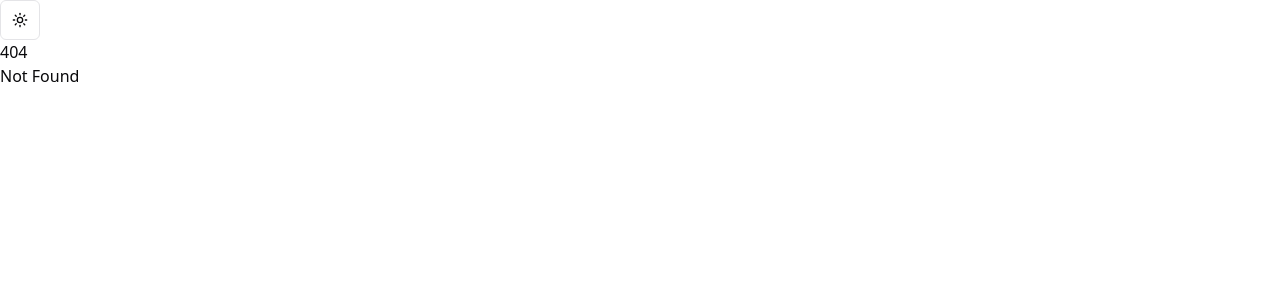
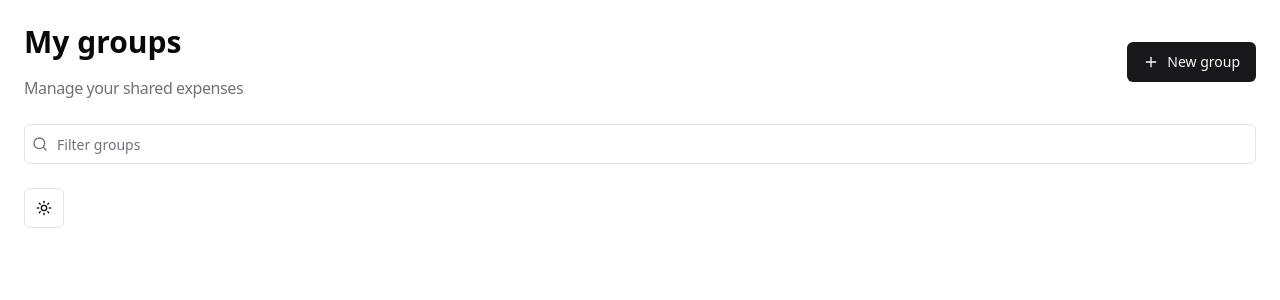
Before and after one commit to azais-corentin/cofund, a SvelteKit app: page /groups in a window 1280 px wide. Before the commit this address had no page. Shown: the top 300 px of the page. Built offline with nearby package versions, Linux system fonts and the light colour scheme.

Commit message:
Initial ui page

```diff
--- a/package.json
+++ b/package.json
@@ -6,6 +6,7 @@
 		"@eslint/js": "^9.20.0",
 		"@sveltejs/kit": "^2.17.1",
 		"@sveltejs/vite-plugin-svelte": "^5.0.3",
+		"@types/pg": "^8.11.11",
 		"autoprefixer": "^10.4.20",
 		"bits-ui": "^1.0.0-next.90",
 		"clsx": "^2.1.1",
@@ -14,8 +15,10 @@
 		"eslint-plugin-svelte": "^2.46.1",
 		"globals": "^15.14.0",
 		"kysely": "^0.27.5",
+		"kysely-codegen": "^0.17.0",
 		"lucide-svelte": "^0.475.0",
 		"mode-watcher": "^0.5.1",
+		"pg": "^8.13.1",
 		"postcss": "^8.5.1",
 		"prettier": "^3.5.0",
 		"prettier-plugin-svelte": "^3.3.3",
--- a/src/app.html
+++ b/src/app.html
@@ -6,7 +6,7 @@
 		<meta name="viewport" content="width=device-width, initial-scale=1" />
 		%sveltekit.head%
 	</head>
-	<body data-sveltekit-preload-data="hover">
-		<div style="display: contents">%sveltekit.body%</div>
+	<body data-sveltekit-preload-data="hover" class="bg-background min-h-screen antialiased font-sans">
+		<div style="display: contents" class="relative flex min-h-screen flex-col">%sveltekit.body%</div>
 	</body>
 </html>
--- /dev/null
+++ b/src/lib/components/ui/input/index.ts
@@ -0,0 +1,7 @@
+import Root from "./input.svelte";
+
+export {
+	Root,
+	//
+	Root as Input,
+};
--- /dev/null
+++ b/src/lib/components/ui/input/input.svelte
@@ -0,0 +1,22 @@
+<script lang="ts">
+	import type { HTMLInputAttributes } from "svelte/elements";
+	import type { WithElementRef } from "bits-ui";
+	import { cn } from "$lib/utils.js";
+
+	let {
+		ref = $bindable(null),
+		value = $bindable(),
+		class: className,
+		...restProps
+	}: WithElementRef<HTMLInputAttributes> = $props();
+</script>
+
+<input
+	bind:this={ref}
+	class={cn(
+		"border-input bg-background ring-offset-background placeholder:text-muted-foreground focus-visible:ring-ring flex h-10 w-full rounded-md border px-3 py-2 text-base file:border-0 file:bg-transparent file:text-sm file:font-medium focus-visible:outline-none focus-visible:ring-2 focus-visible:ring-offset-2 disabled:cursor-not-allowed disabled:opacity-50 md:text-sm",
+		className
+	)}
+	bind:value
+	{...restProps}
+/>
--- a/src/routes/+layout.svelte
+++ b/src/routes/+layout.svelte
@@ -1,26 +1,13 @@
 <script lang="ts">
 	import '../app.css';
 
-	import { ModeWatcher, toggleMode } from 'mode-watcher';
-	import Sun from 'lucide-svelte/icons/sun';
-	import Moon from 'lucide-svelte/icons/moon';
-	import { Button } from '$lib/components/ui/button';
+	import { ModeWatcher } from 'mode-watcher';
 
 	let { children } = $props();
 </script>
 
 <ModeWatcher />
 
-<div class="h-screen w-screen">
-	<Button onclick={toggleMode} variant="outline" size="icon">
-		<Sun
-			class="h-[1.2rem] w-[1.2rem] rotate-0 scale-100 transition-all dark:-rotate-90 dark:scale-0"
-		/>
-		<Moon
-			class="absolute h-[1.2rem] w-[1.2rem] rotate-90 scale-0 transition-all dark:rotate-0 dark:scale-100"
-		/>
-		<span class="sr-only">Toggle theme</span>
-	</Button>
-
+<div class="min-h-screen">
 	{@render children()}
 </div>
--- /dev/null
+++ b/src/routes/+page.server.ts
@@ -0,0 +1,6 @@
+import { redirect } from '@sveltejs/kit';
+import type { PageServerLoad } from './$types';
+
+export const load: PageServerLoad = () => {
+	redirect(307, '/groups');
+};
--- /dev/null
+++ b/src/routes/groups/+layout.svelte
@@ -0,0 +1,43 @@
+<script lang="ts">
+	import { toggleMode } from 'mode-watcher';
+	import { Sun, Moon, Plus, Search } from 'lucide-svelte';
+	import { Button } from '$lib/components/ui/button';
+	import { Input } from '$lib/components/ui/input';
+</script>
+
+<div class="flex min-h-screen flex-col gap-6 p-6">
+	<div id="groups-header" class="flex flex-col gap-6">
+		<div class="flew-row flex gap-4">
+			<div class="flex flex-1 flex-col">
+				<div class="pb-4">
+					<h1 class="text-3xl font-semibold">My groups</h1>
+				</div>
+				<div>
+					<p class="text-l tracking-tight text-muted-foreground">Manage your shared expenses</p>
+				</div>
+			</div>
+			<div class="content-center">
+				<Button><Plus /> New group</Button>
+			</div>
+		</div>
+		<div>
+			<div class="relative">
+				<Search
+					class="absolute left-2 top-[50%] h-4 w-4 translate-y-[-50%] text-muted-foreground"
+				/>
+				<Input placeholder="Filter groups" class="pl-8">qdqsd</Input>
+			</div>
+		</div>
+	</div>
+	<div id="groups-content" class="flex-1">
+		<Button onclick={toggleMode} variant="outline" size="icon">
+			<Sun
+				class="h-[1.2rem] w-[1.2rem] rotate-0 scale-100 transition-all dark:-rotate-90 dark:scale-0"
+			/>
+			<Moon
+				class="absolute h-[1.2rem] w-[1.2rem] rotate-90 scale-0 transition-all dark:rotate-0 dark:scale-100"
+			/>
+			<span class="sr-only">Toggle theme</span>
+		</Button>
+	</div>
+</div>
--- a/src/routes/+page.svelte
+++ b/src/routes/groups/+page.svelte
@@ -1,2 +1,2 @@
-<h1>Welcome to SvelteKit</h1>
+<h1>Welcome to SvelteKit 2</h1>
 <p>Visit <a href="https://svelte.dev/docs/kit">svelte.dev/docs/kit</a> to read the documentation</p>
```
Also changed, not shown: 1 other file (tests, documents, lock files or other folders).
